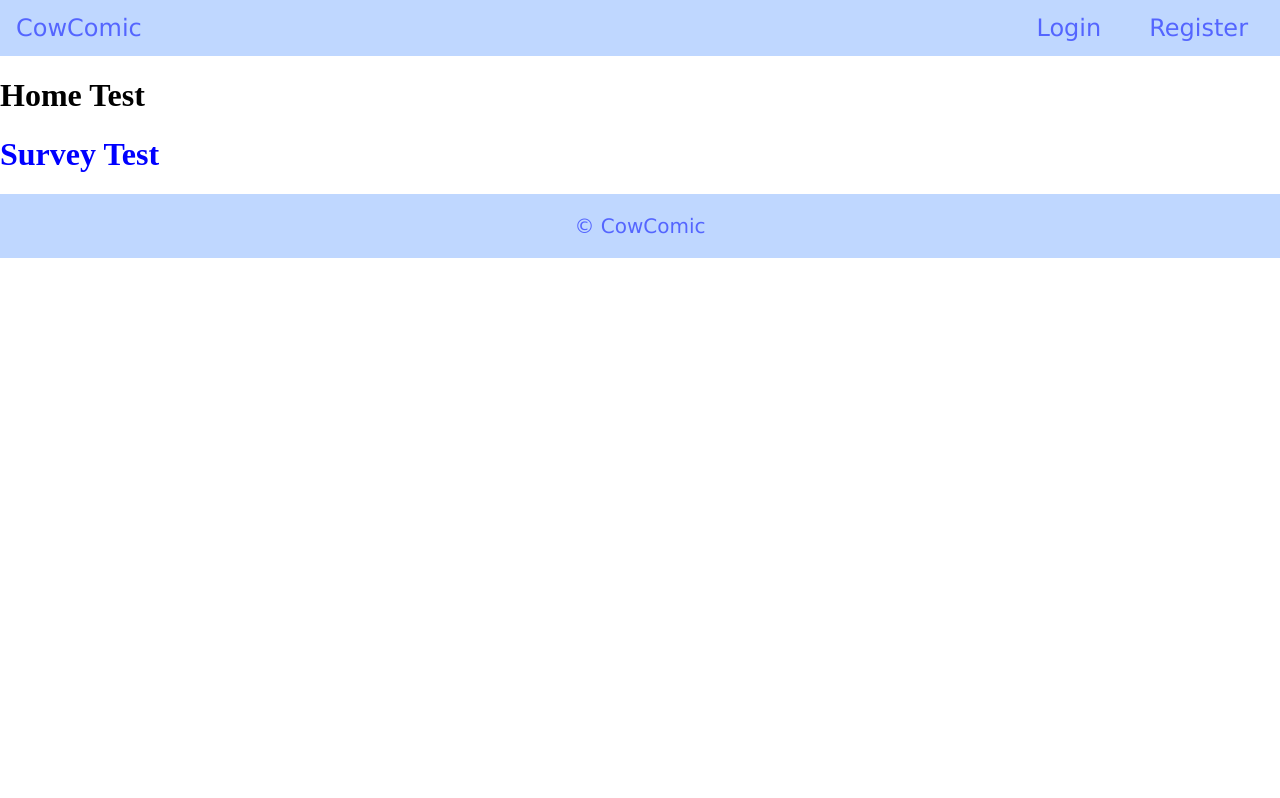
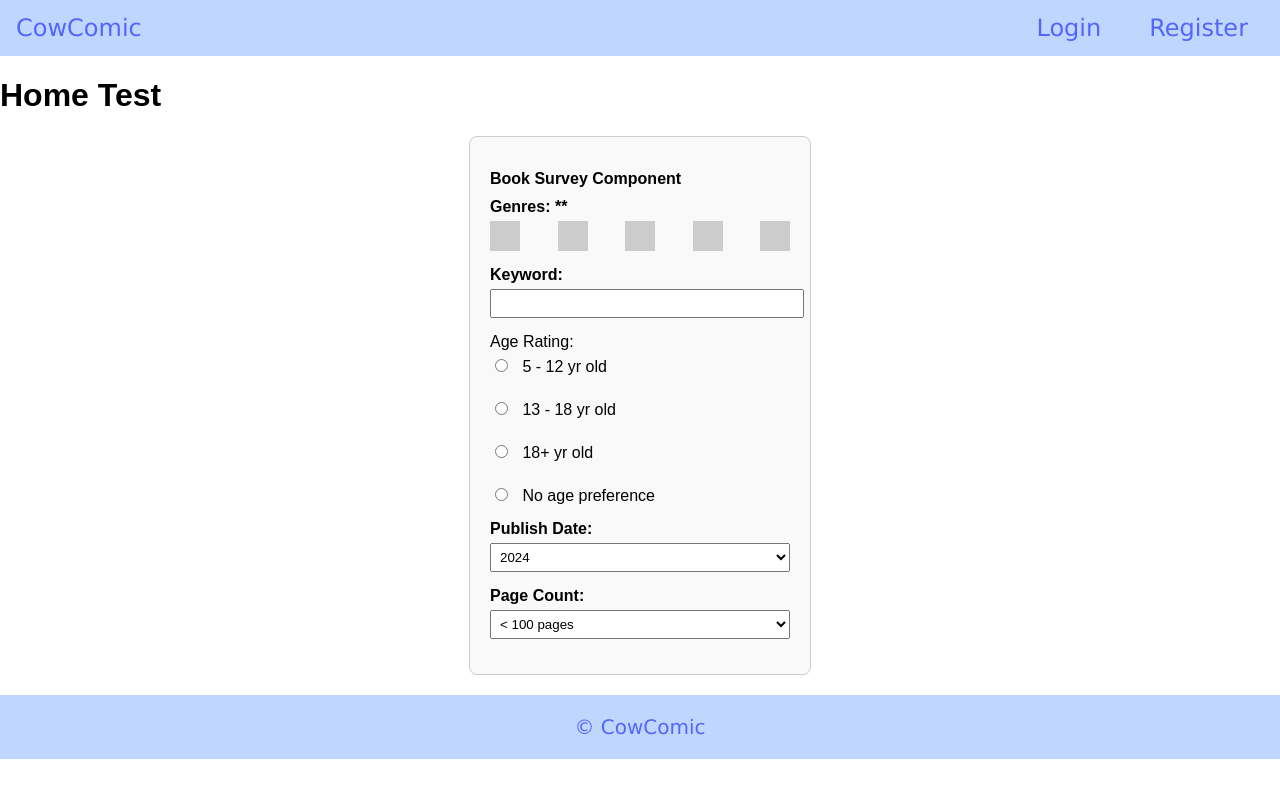
Before and after one commit to DDeraJJ-Deluxe/CowComic, a React (Vite) app in the folder my-book-rec/: page /#/ in a window 1280 px wide. Built offline with nearby package versions, Linux system fonts and the light colour scheme.

Commit message:
demo for survey

```diff
--- a/my-book-rec/src/components/Survey.jsx
+++ b/my-book-rec/src/components/Survey.jsx
@@ -1,11 +1,60 @@
-import '../css/survey.css'
+import '../css/survey.css';
 
 // this component creates the book rec survey
 function Survey() {
+  return (
+    <div className="survey-container">
+      <h2>Book Survey Component</h2>
 
-   return (
-      <h1 id="test">Survey Test</h1>
-   );
+      {/* Genres */}
+      <label>Genres: **</label>
+      <div className="genres">
+        <div className="genre-box"></div>
+        <div className="genre-box"></div>
+        <div className="genre-box"></div>
+        <div className="genre-box"></div>
+        <div className="genre-box"></div>
+      </div>
+
+      {/* Keyword */}
+      <label htmlFor="keyword">Keyword:</label>
+      <input type="text" id="keyword" name="keyword" />
+
+      {/* Age Rating */}
+      <div className="age-rating">
+        <label>Age Rating:</label>
+        <label>
+          <input type="radio" name="age-rating" value="5-12" /> 5 - 12 yr old
+        </label><br />
+        <label>
+          <input type="radio" name="age-rating" value="13-18" /> 13 - 18 yr old
+        </label><br />
+        <label>
+          <input type="radio" name="age-rating" value="18+" /> 18+ yr old
+        </label><br />
+        <label>
+          <input type="radio" name="age-rating" value="no-preference" /> No age preference
+        </label>
+      </div>
+
+      {/* Publish Date */}
+      <label htmlFor="publish-date">Publish Date:</label>
+      <select id="publish-date" name="publish-date">
+        <option value="2024">2024</option>
+        <option value="2023">2023</option>
+        <option value="2022">2022</option>
+        <option value="older">Older</option>
+      </select>
+
+      {/* Page Count */}
+      <label htmlFor="page-count">Page Count:</label>
+      <select id="page-count" name="page-count">
+        <option value="less-100">&lt; 100 pages</option>
+        <option value="100-300">100 - 300 pages</option>
+        <option value="300+">&gt; 300 pages</option>
+      </select>
+    </div>
+  );
 }
 
-export default Survey
+export default Survey;
--- a/my-book-rec/src/css/survey.css
+++ b/my-book-rec/src/css/survey.css
@@ -1,4 +1,45 @@
-/* test css for now */
-#test {
-   color: blue;
+body {
+   font-family: Arial, sans-serif;
 }
+.survey-container {
+   width: 300px;
+   margin: 20px auto;
+   padding: 20px;
+   border: 1px solid #ccc;
+   border-radius: 8px;
+   background-color: #f9f9f9;
+}
+.survey-container h2 {
+   font-size: 16px;
+   margin-bottom: 10px;
+}
+label {
+   font-weight: bold;
+   display: block;
+   margin-bottom: 5px;
+}
+input[type="text"], select {
+   width: 100%;
+   padding: 5px;
+   margin-bottom: 15px;
+}
+.genres {
+   display: flex;
+   justify-content: space-between;
+   margin-bottom: 15px;
+}
+.genre-box {
+   width: 30px;
+   height: 30px;
+   background-color: #ccc;
+}
+.age-rating {
+   margin-bottom: 15px;
+}
+.age-rating label {
+   font-weight: normal;
+   margin-bottom: 5px;
+}
+.age-rating input {
+   margin-right: 10px;
+}
```
